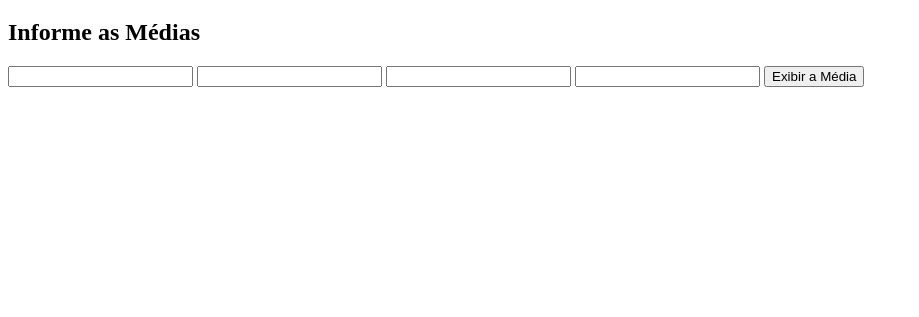
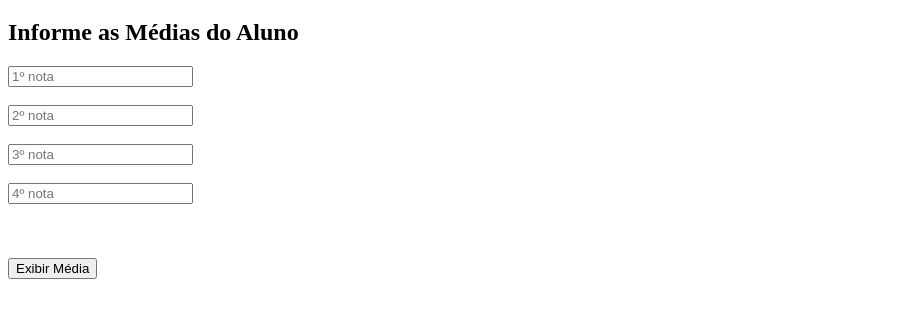
Before and after one commit to dsdaniel-santana/logica_programacao, a plain HTML site: page aulas/aula01/atividade.html in a window 1280 px wide. Shown: the part 61-378 px from the top of the page, without its empty margins (0-919 px from the left). Drawn offline with Linux system fonts and the light colour scheme.

Commit message:
resolvendo exercicio

```diff
--- a/aulas/aula01/atividade.html
+++ b/aulas/aula01/atividade.html
@@ -3,25 +3,36 @@
 <head>
     <meta charset="UTF-8">
     <meta name="viewport" content="width=device-width, initial-scale=1.0">
-    <title>Calculando a Média</title>
+    <title>Document</title>
 </head>
 <body>
     <h1>Calculadora de Média</h1>
-    <h2>Informe as Médias</h2>
+    <h2>Informe as Médias do Aluno</h2>
 
-    <input type="number" name="nota 1" id="n1">
-    <input type="number" name="nota 2" id="n2">
-    <input type="number" name="nota 3" id="n3">
-    <input type="number" name="nota 4" id="n4">
-    <button onclick="exibirMedia"> Exibir a Média</button>
+    <input id="nota1" type="number" placeholder="1º nota">
+    <br><br>
+    <input id="nota2" type="number" placeholder="2º nota">
+    <br><br>
+    <input id="nota3" type="number" placeholder="3º nota">
+    <br><br>
+    <input id="nota4" type="number" placeholder="4º nota">
+    <br><br><br><br>
+
+    <button onclick="media()">Exibir Média</button>
+
     <script>
-        function exibirMedia(){
-            var n1 = document.getElementById ("n1").value;
-            var n1 = document.getElementById ("n2").value;
-            var n1 = document.getElementById ("n3").value;
-            var n1 = document.getElementById ("n4").value;
-            // var media = document.getElementById("n1 + n2 + n3 + n4").value;
-            console.log(" n1+ n2 + n3 + n4");
+        function media(){
+            const notas = 4;
+
+            let nota1 = parseFloat  (document.getElementById("nota1").value);
+            let nota2 = parseFloat  (document.getElementById("nota2").value);
+            let nota3 = parseFloat  (document.getElementById("nota3").value);
+            let nota4 = parseFloat  (document.getElementById("nota4").value);
+
+            let soma = nota1 + nota2 + nota3 + nota4;
+            let media = soma/notas;
+
+            window.alert(media);
         }
     </script>
 
```
